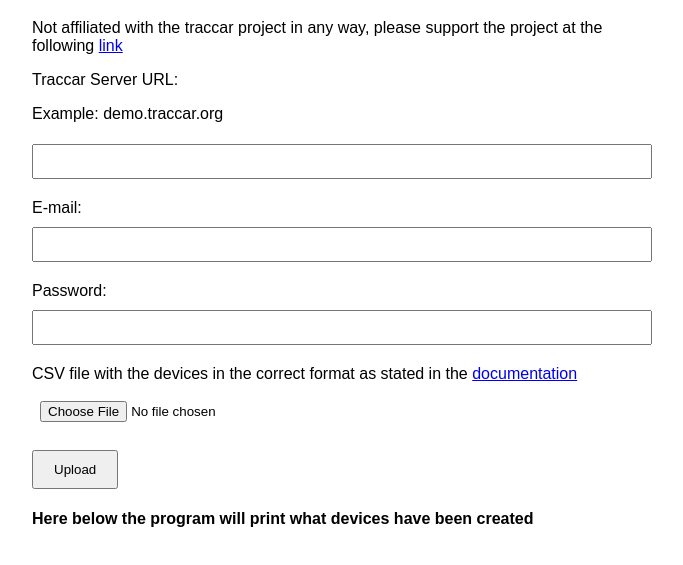
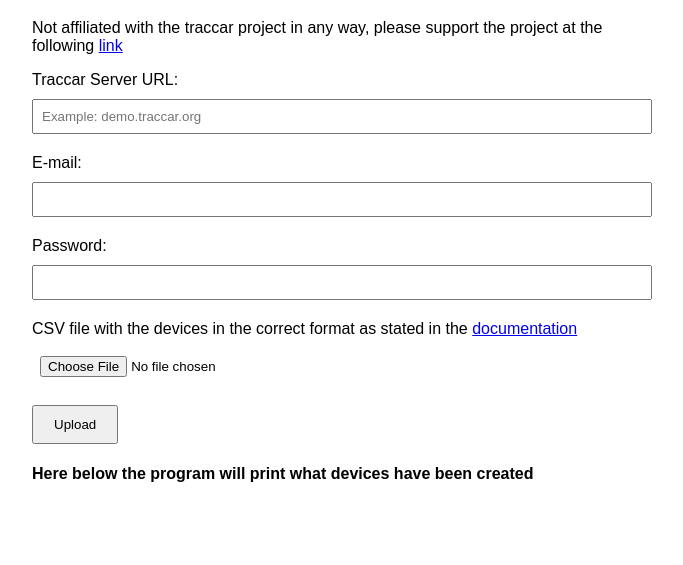
Before and after one commit to Marvinjon/TraccarApiManyDevicesjs, a plain HTML site: page index.html in a window 1280 px wide. Shown: the part 89-654 px from the top of the page, without its empty margins (308-991 px from the left). Drawn offline with Linux system fonts and the light colour scheme.

Commit message:
added url example inside box

```diff
--- a/index.html
+++ b/index.html
@@ -12,8 +12,7 @@
         <form id="uploadForm">
             <div class="form-group">
                 <label for="traccar_url">Traccar Server URL:</label>
-                <p>Example: demo.traccar.org</p>
-                <input type="text" id="traccar_url" name="traccar_url" required>
+                <input type="text" id="traccar_url" placeholder="Example: demo.traccar.org" name="traccar_url" required>
             </div>
             <div class="form-group">
                 <label for="username">E-mail:</label>
```
